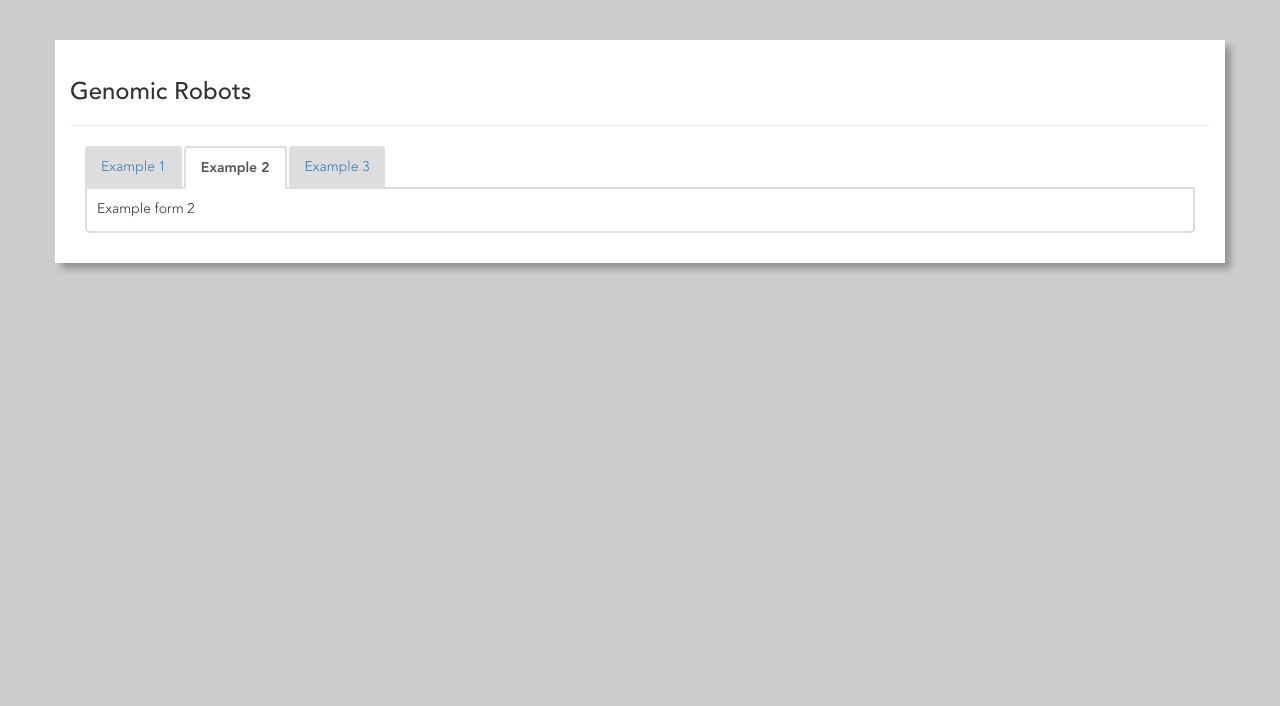
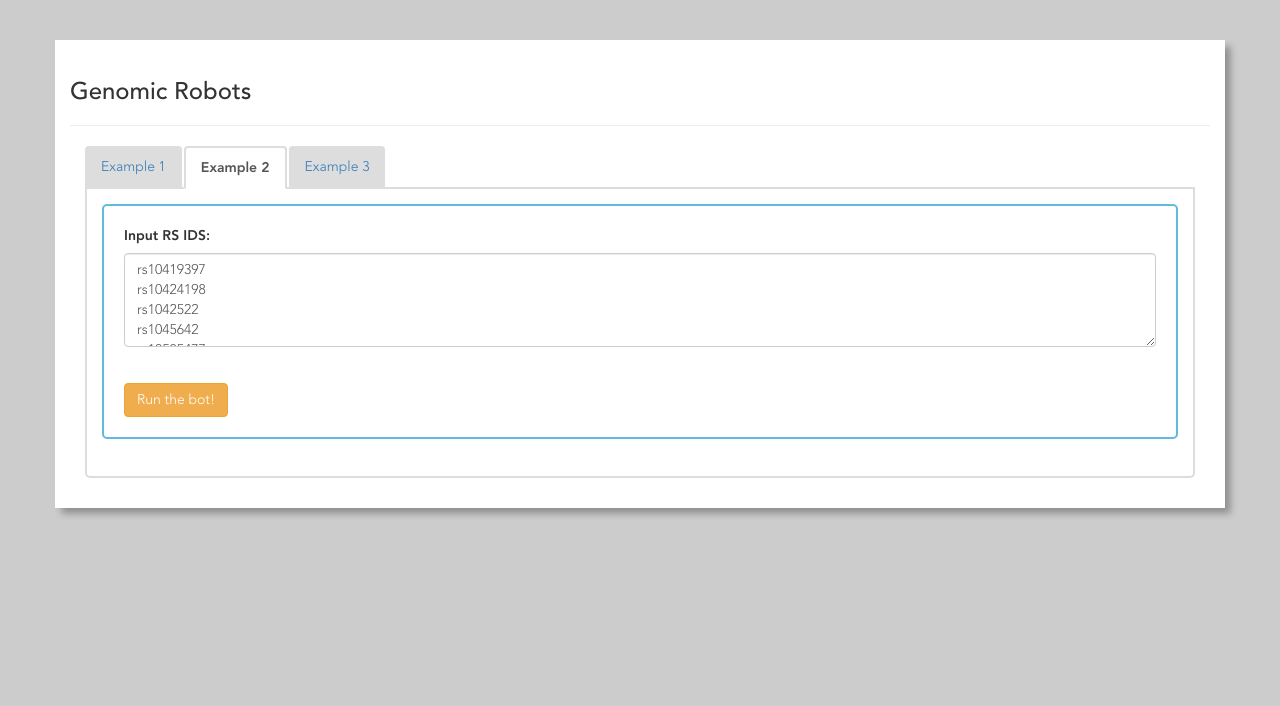
Before and after one commit to NCBI-Hackathons/GenomicRobots, a Flask app: page / in a window 1280 px wide, after a click on "Example 2". Shown: the top 706 px of the page. Run offline with Flask 2, Linux system fonts and the light colour scheme; some libraries are stand-ins or nearby versions.

Commit message:
Added SNPbot to the web

```diff
--- a/genomicrobots/config/development/__init__.py
+++ b/genomicrobots/config/development/__init__.py
@@ -2,3 +2,5 @@
 DEBUG = True
 SESSION_COOKIE_NAME = "WUEIWUMBNV"
 SECRET_KEY = '#*^lT#E@_(BD#Y*TD^!*3FDVB#IJ'
+
+ROBOTS_CONFIG = "/home/ubuntu/config.yaml"
--- a/genomicrobots/webapp/controllers/pages.py
+++ b/genomicrobots/webapp/controllers/pages.py
@@ -10,6 +10,7 @@ from werkzeug.exceptions import NotFound
 # import re
 
 from ...analysis.example_analysis import *
+from ...analysis.safesnpbot import *
 
 web = Blueprint('genomicrobots', __name__)
 
@@ -19,6 +20,7 @@ web = Blueprint('genomicrobots', __name__)
 
 robots = {
     'example': example_analysis,
+    'safe_snp_bot': safe_snp_bot,
 }
 
 
@@ -27,8 +29,8 @@ def home_page():
     return render_template('pages/home.html')
 
 
-@web.route("/api/example_analysis", methods=['POST'])
-def api_example():
+@web.route("/api/analysis", methods=['POST'])
+def api_analysis():
     """ Runs genomic scan. Returns JSON PII-safe respones """
 
     robot_name = request.form.get("robot")
@@ -41,6 +43,11 @@ def api_example():
     rslist = input_data.strip().split("\n")
     response = robot_function(rslist)
 
+    if response is None:
+        return jsonify({
+            'error': 'An error occured while running the robot'
+        })
+
     return jsonify({
         'response': response
     })
--- a/genomicrobots/webapp/templates/pages/home.html
+++ b/genomicrobots/webapp/templates/pages/home.html
@@ -20,9 +20,9 @@
             <div class="row">
                 <div class="col-sm-12">
                         <div class="home_block">
-                          <form id="form1" method="POST" action="{{ url_for('.api_example') }}">
+                          <form id="form1" method="POST" action="{{ url_for('.api_analysis') }}">
 
-                          <input type="hidden" name="robot" value="example" id="robot1">
+                          <input type="hidden" name="robot" value="example" id="safe_snp_bot">
 
                             <div class="form-group">
                               <label for="input_data1">Input RS IDS:</label>
@@ -85,14 +85,75 @@ rs13281615
             </div>
         </div>
 
+
         <div class="tab-pane" id="example2">
             <div class="row">
                 <div class="col-sm-12">
-                Example form 2
+                        <div class="home_block">
+                          <form id="form2" method="POST" action="{{ url_for('.api_analysis') }}">
+
+                          <input type="hidden" name="robot" value="example" id="robot2">
+
+                            <div class="form-group">
+                              <label for="input_data2">Input RS IDS:</label>
+                                <textarea class="form-control input-xxlarge" rows="4" id="input_data2" name="input_data2">
+rs10419397
+rs10424198
+rs1042522
+rs1045642
+rs10505477
+rs1060915
+rs10804682
+rs10808556
+rs10895068
+rs11169571
+rs11571707
+rs11920625
+rs1219648
+rs12946397
+rs13091637
+rs13120400
+rs13281615
+                                </textarea>
+                            </div>
+
+                            <br>
+                            <button id="example2_button" type="submit" class="btn btn-warning">Run the bot!</button>
+                            <br>
+                          </form>
+
+                      </div>
+
+                      <br/>
+                      <div class="row">
+                          <div class="col-xs-12">
+                            <!-- <br> -->
+                            <div id="results2" style="display: none;">
+                                <table id="results2_table" class="table-no-bordered"
+
+                                       data-toggle="table"
+                                       data-pagination="true"
+                                       data-height="100%"
+                                       data-sort-name="score"
+                                       data-sort-order="desc"
+                                       >
+                                       <!-- class="table-condensed " -->
+                                       <!-- data-search="true" -->
+                                    <thead>
+                                    <tr>
+                                        <th data-field="rs" >RS ID</th>
+                                        <th data-field="status" data-sortable="true">STATUS</th>
+                                    </tr>
+                                    </thead>
+                                </table>
+
+                            </div>
+                          </div>
+                      </div>
+
                 </div>
             </div>
         </div>
-
 
         <div class="tab-pane" id="example3">
             <div class="row">
@@ -112,7 +173,7 @@ rs13281615
 {% block script %}
 <script>
 
-var url_api_example1 = "{{ url_for('.api_example') }}";
+var url_api_example1 = "{{ url_for('.api_analysis') }}";
 
 $(function() {
     $.ajaxSetup({ cache: false });
@@ -127,9 +188,31 @@ $(function() {
               robot: $("#robot1").val(),
               input_data: $("#input_data1").val(),
           }, function(json) {
-                $("#results1_table").bootstrapTable('load', json.response);
+                if (json.hasOwnProperty('error')) {
 
-                $("#results1").show();
+                    alert(json.error);
+
+                } else {
+                    $("#results1_table").bootstrapTable('load', json.response);
+
+                    $("#results1").show();
+                }
+          }, "json");
+    });
+
+    $("#form2").submit(function(event){
+        event.preventDefault();
+
+        $("#results2").hide();
+
+        $.post(
+          url_api_example1, {
+              robot: $("#robot2").val(),
+              input_data: $("#input_data2").val(),
+          }, function(json) {
+                $("#results2_table").bootstrapTable('load', json.response);
+
+                $("#results2").show();
           }, "json");
     });
 
```
Also changed, not shown: genomicrobots/analysis/safesnpbot.py (added, +41 -0 lines).
